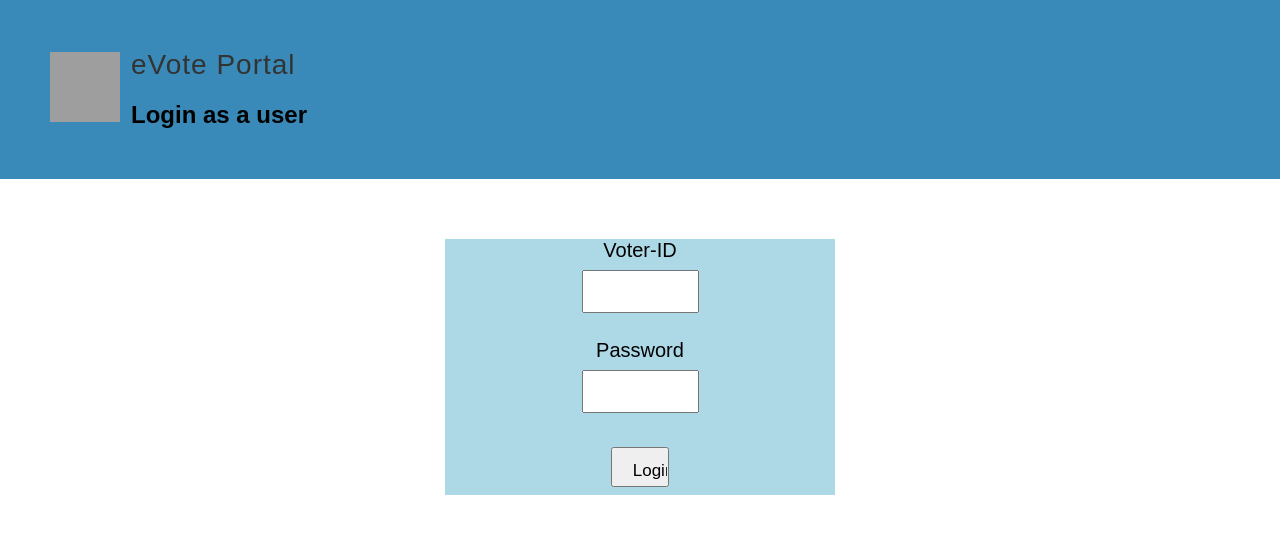
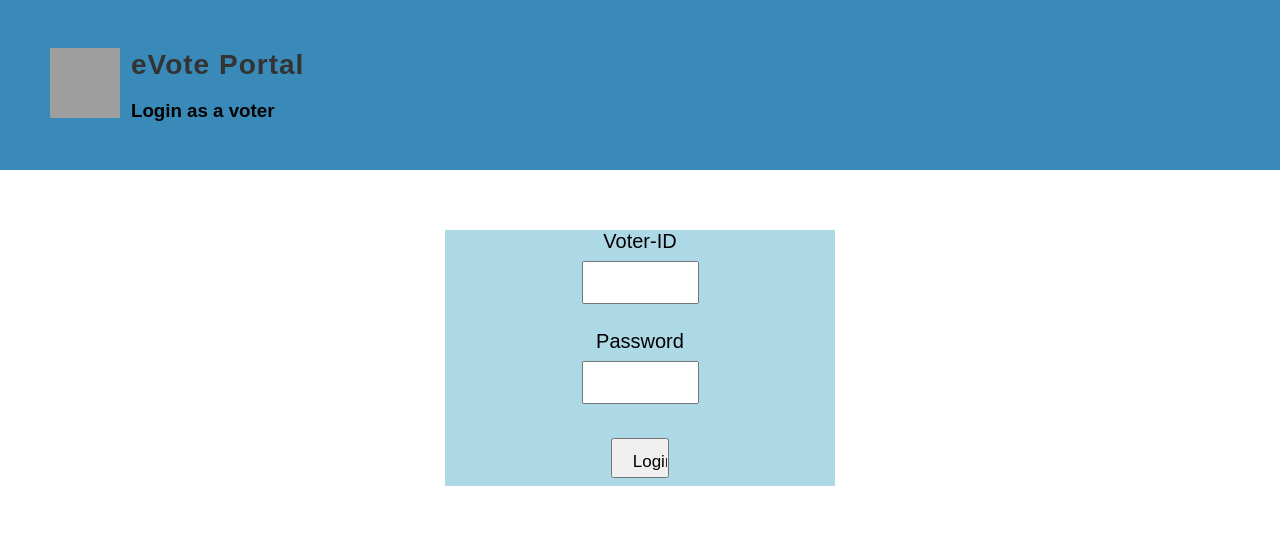
Before and after one commit to khushi0106/eVotingPortal, a plain HTML site: page login.html in a window 1280 px wide. Drawn offline with Linux system fonts and the light colour scheme; grey boxes are pictures that could not be loaded.

Commit message:
Update login.html

```diff
--- a/login.html
+++ b/login.html
@@ -12,8 +12,8 @@
     <tbody><tr>
       <td><a href="index.html">
         <img class="Photo" src="https://emojipedia-us.s3.dualstack.us-west-1.amazonaws.com/thumbs/120/microsoft/310/ballot-box-with-ballot_1f5f3-fe0f.png"
-      </a></td>  <td><h1>eVote Portal</h1>
-        <h2>Login as a user</h2>
+      </a></td>   <td><h1><strong>eVote Portal</strong></h1>
+      <h3>Login as a voter</h3>
     </td>
   </tr></tbody></table>
 
```
